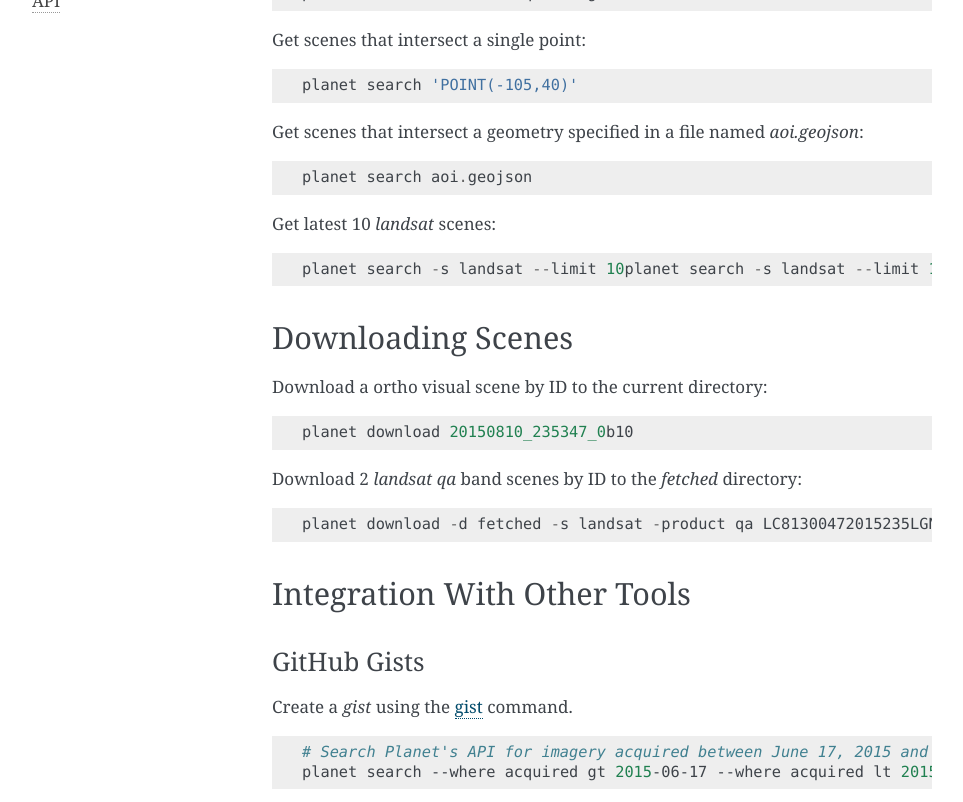
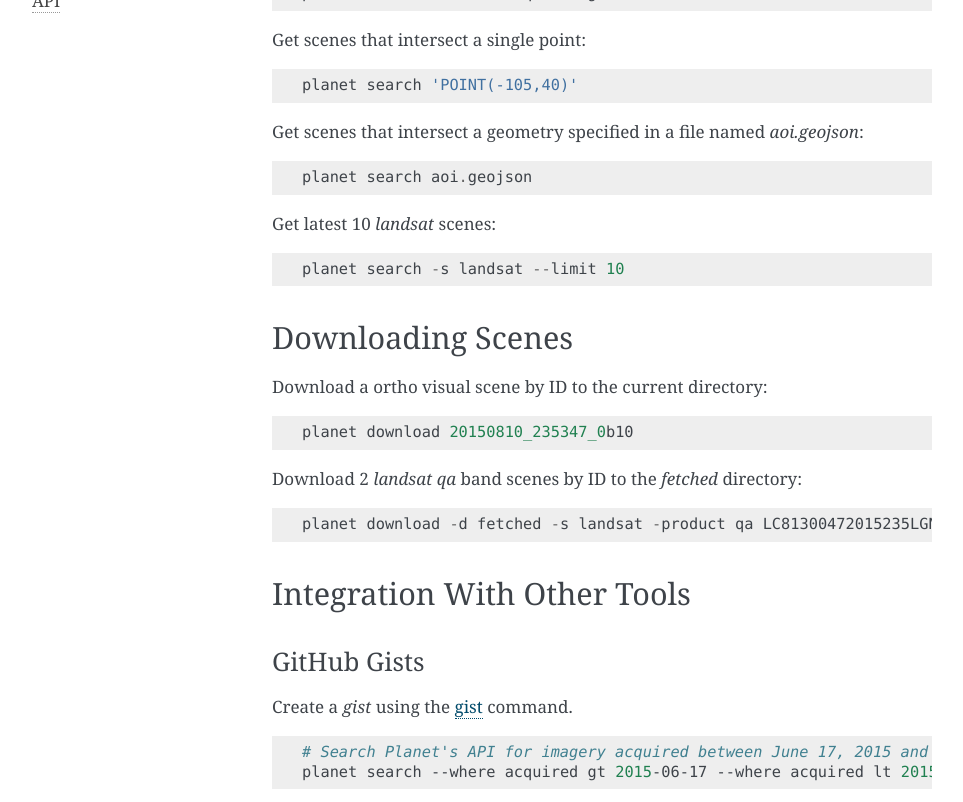
Before and after one commit to planetlabs/planet-client-python, a Sphinx documentation site: the page built from docs/source/cli/examples.rst, in a window 1280 px wide and 900 px high, scrolled down 330 px, cut to the strip 0-802 px from the top of the window. Shown: the whole strip, without its empty margins (148-1111 px from the left). Built offline with Sphinx 7.4.7, drawn with Linux system fonts in a browser that asks for light colours.

Commit message:
remove duplicate cli example from doc

```diff
--- a/docs/source/cli/examples.rst
+++ b/docs/source/cli/examples.rst
@@ -23,7 +23,7 @@ Get scenes that intersect a geometry specified in a file named `aoi.geojson`::
 
 Get latest 10 `landsat` scenes::
 
-    planet search -s landsat --limit 10planet search -s landsat --limit 10
+    planet search -s landsat --limit 10
 
 
 Downloading Scenes
```
